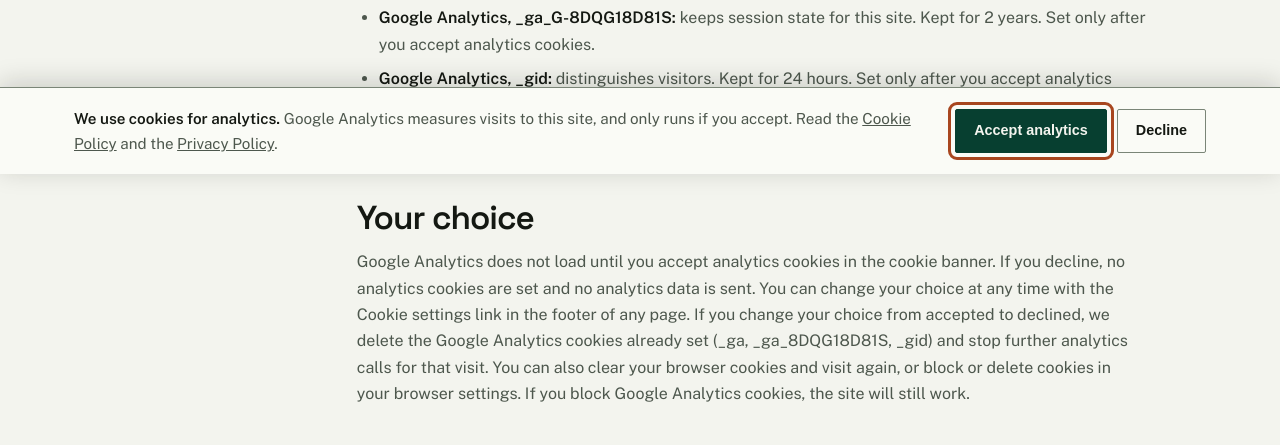
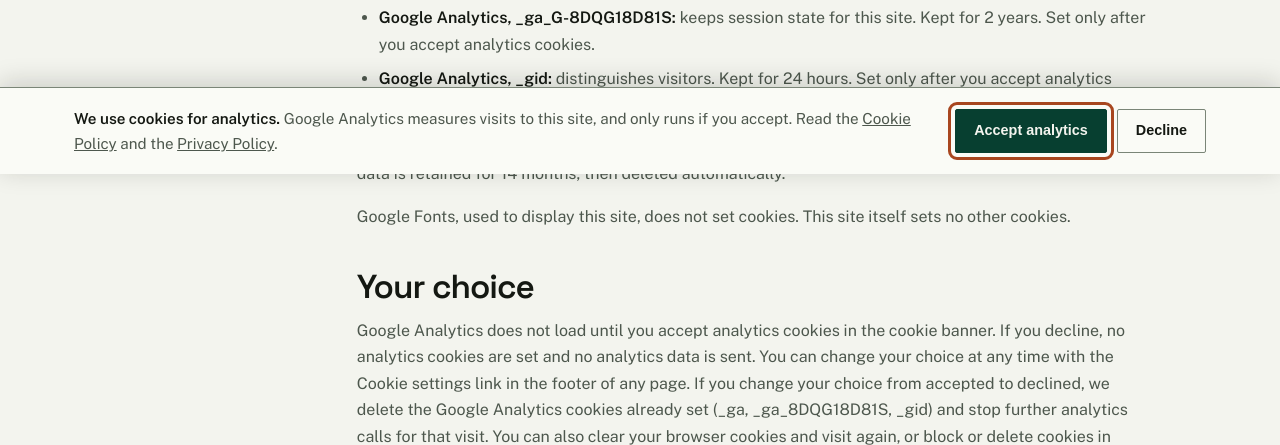
Before and after one commit to andrewgoodcode/goodcode.ca, a plain HTML site: page cookies/index.html in a window 1280 px wide. Shown: the part 626-1071 px from the top of the page. Drawn offline with Linux system fonts and the light colour scheme.

Commit message:
G69: Cookie Policy explains 2 year cookie lifetime vs 14 month data retention

```diff
--- a/cookies/index.html
+++ b/cookies/index.html
@@ -86,6 +86,7 @@
             <li><strong>Google Analytics, _ga_G-8DQG18D81S:</strong> keeps session state for this site. Kept for 2 years. Set only after you accept analytics cookies.</li>
             <li><strong>Google Analytics, _gid:</strong> distinguishes visitors. Kept for 24 hours. Set only after you accept analytics cookies.</li>
           </ul>
+          <p>The 2 year figure is the cookie lifetime in your browser. It is not the data retention period: Google Analytics data is retained for 14 months, then deleted automatically.</p>
           <p>Google Fonts, used to display this site, does not set cookies. This site itself sets no other cookies.</p>
           <h2>Your choice</h2>
           <p>Google Analytics does not load until you accept analytics cookies in the cookie banner. If you decline, no analytics cookies are set and no analytics data is sent. You can change your choice at any time with the Cookie settings link in the footer of any page. If you change your choice from accepted to declined, we delete the Google Analytics cookies already set (_ga, _ga_8DQG18D81S, _gid) and stop further analytics calls for that visit. You can also clear your browser cookies and visit again, or block or delete cookies in your browser settings. If you block Google Analytics cookies, the site will still work.</p>
```
